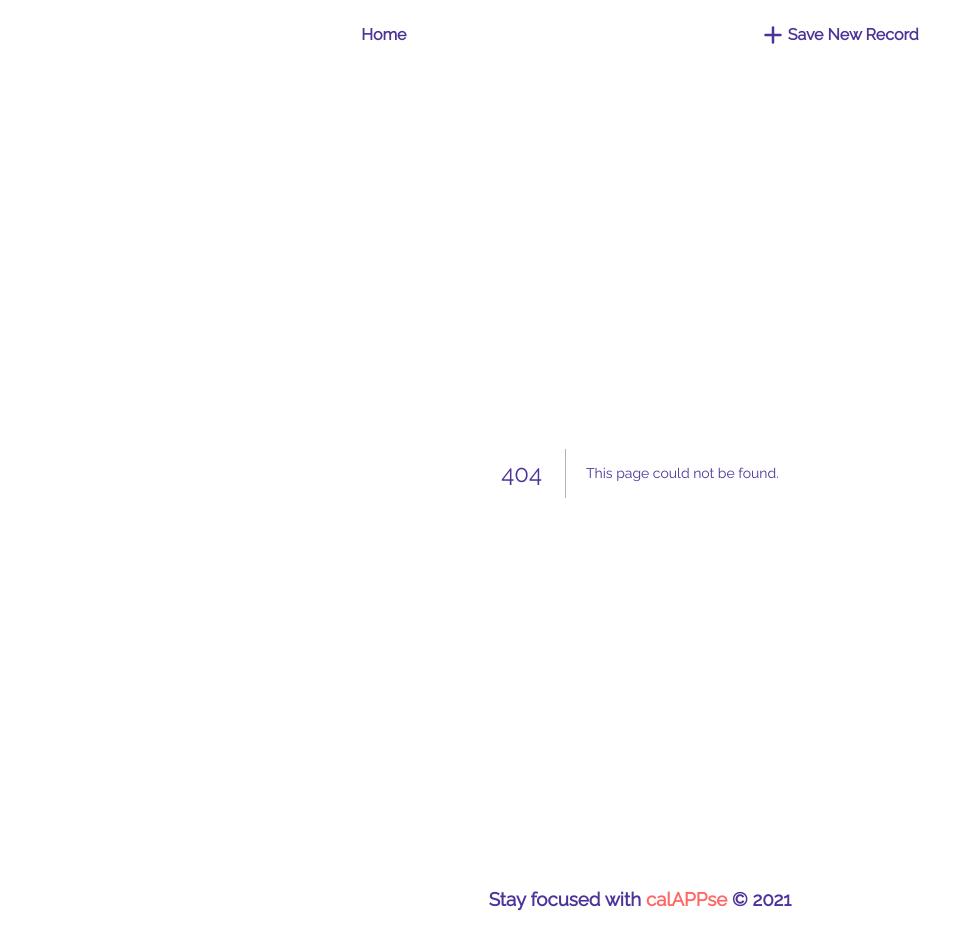
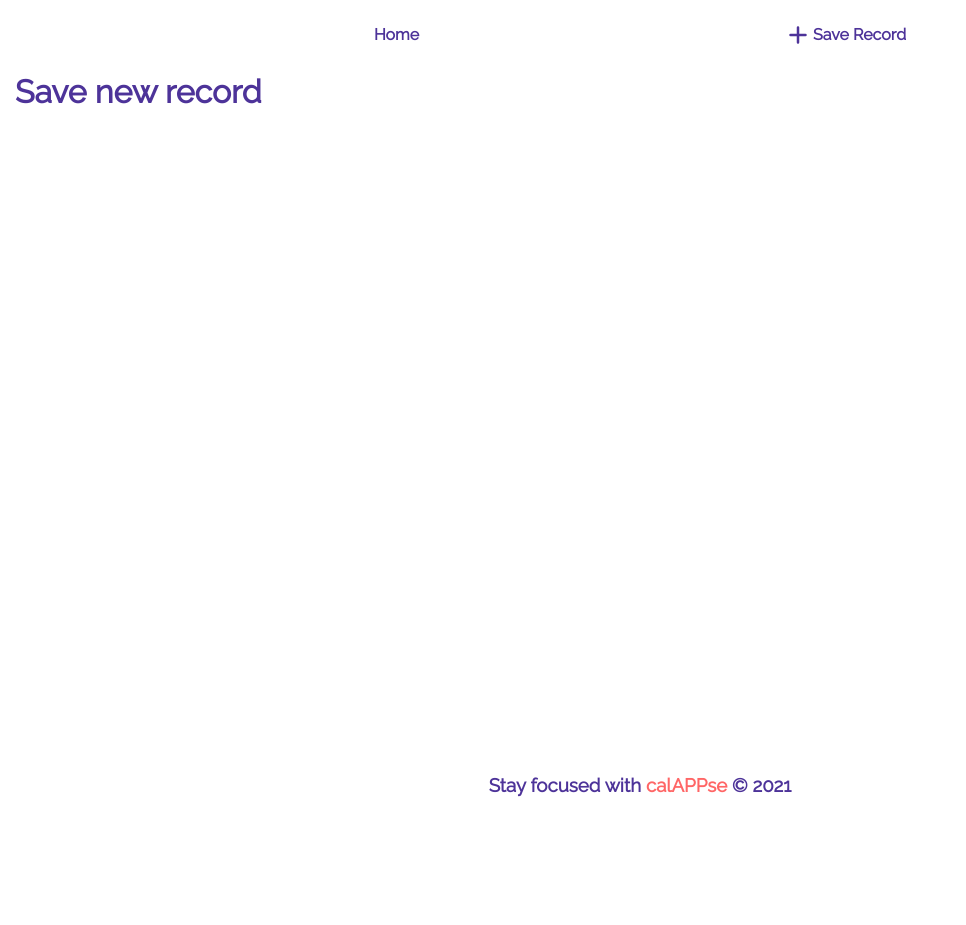
Before and after one commit to HristomirAsenov/calAPPse, a Next.js app: page /save-record in a window 1280 px wide. Before the commit this address had no page. Shown: the whole page, without its empty margins (0-966 px from the left). After the commit the page ends 811 px from the top, so only its background shows below. Built offline with nearby package versions, Linux system fonts and the light colour scheme.

Commit message:
create dummy page for save record

```diff
--- a/components/layout/main-header/navigation/navigation-constants.js
+++ b/components/layout/main-header/navigation/navigation-constants.js
@@ -4,7 +4,7 @@ export const MAIN_LINKS = [
         href: '/',
     },
     {
-        name: 'Save New Record',
+        name: 'Save Record',
         href: '/save-record',
         prefix: () => (
             <svg xmlns="http://www.w3.org/2000/svg" fill="none" viewBox="0 0 24 24" stroke="currentColor">
--- /dev/null
+++ b/pages/save-record/index.js
@@ -0,0 +1,10 @@
+const SaveNewRecord = () => {
+
+    return (
+        <div className='container'>
+            <h1>Save new record</h1>
+        </div>
+    );
+};
+
+export default SaveNewRecord;
```
